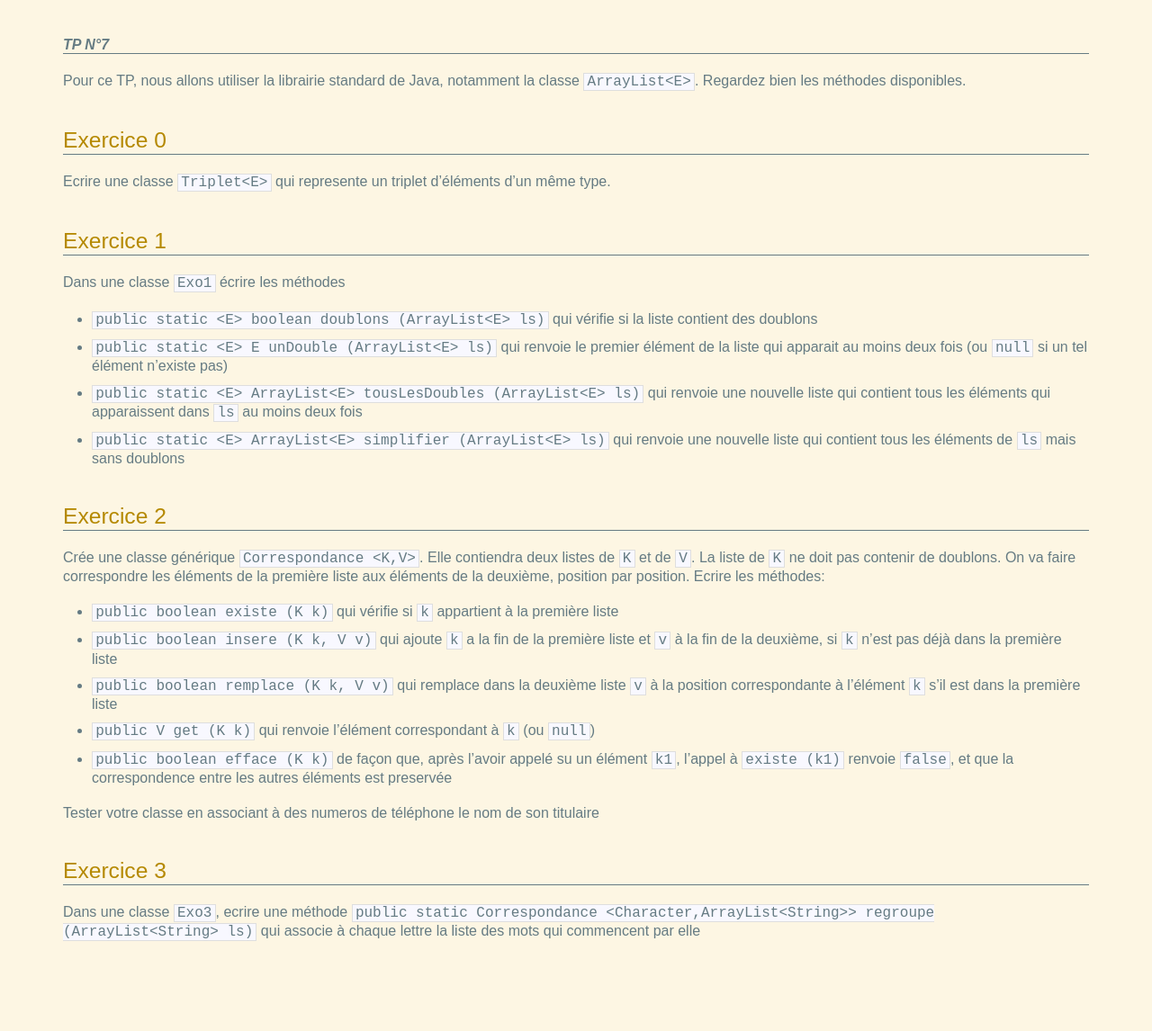
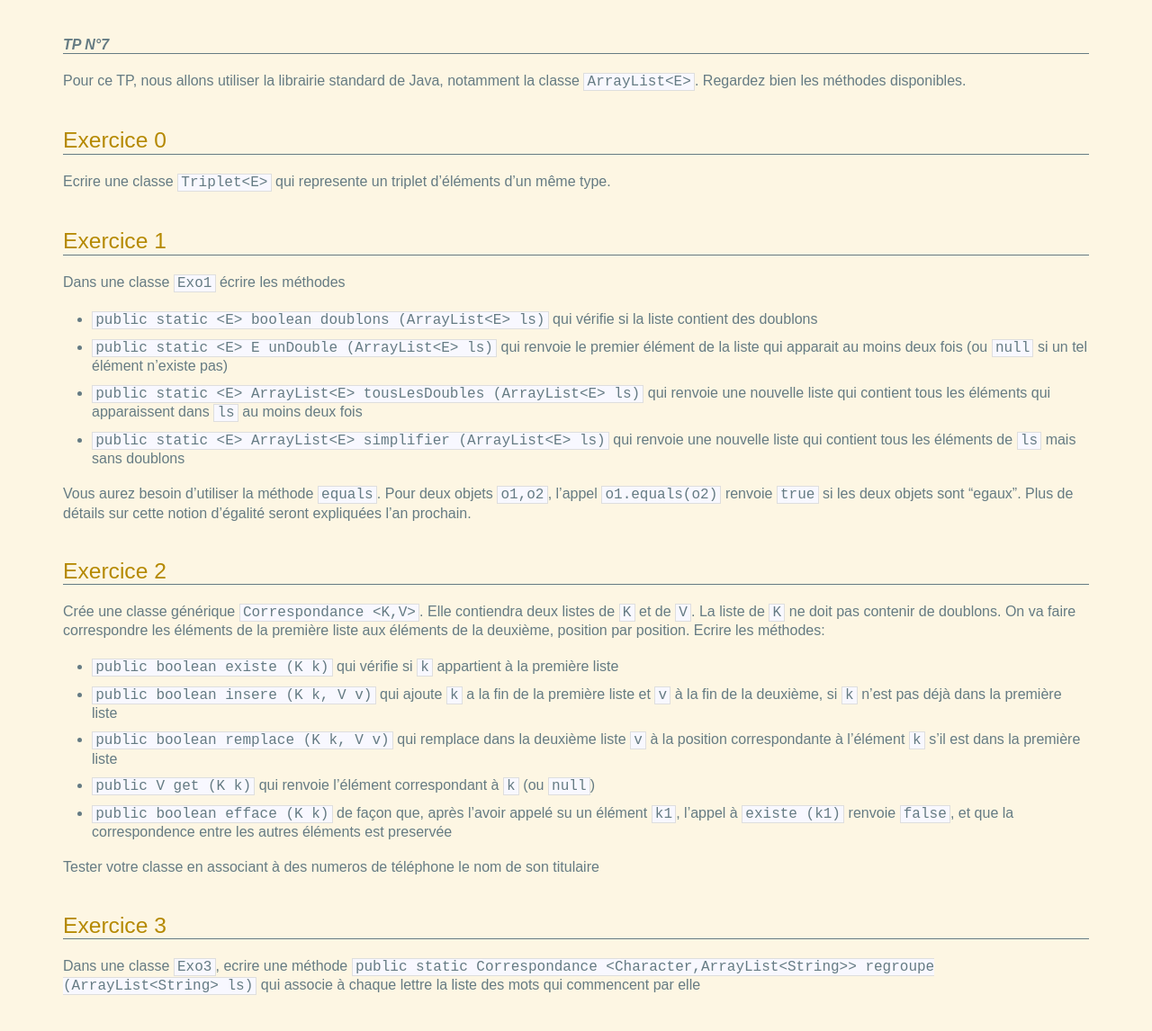
Before and after one commit to lacl-upec/l2epotp, a Jekyll site: the page built from _posts/2016-03-25-TP7.md, in a window 1280 px wide. Shown: the whole page at 90% size. Built offline with Jekyll 4.4.1, drawn with Linux system fonts in a browser that asks for light colours; before the commit the page ends 1086 px from its top, so only the background shows below that.

Commit message:
Update 2016-03-25-TP7.md

```diff
--- a/_posts/2016-03-25-TP7.md
+++ b/_posts/2016-03-25-TP7.md
@@ -17,6 +17,8 @@ Dans une classe `Exo1` écrire les méthodes
 - `public static <E> ArrayList<E> tousLesDoubles (ArrayList<E> ls)` qui renvoie une nouvelle liste qui contient tous les éléments qui apparaissent dans `ls` au moins deux fois
 - `public static <E> ArrayList<E> simplifier (ArrayList<E> ls)` qui renvoie une nouvelle liste qui contient tous les éléments de `ls` mais sans doublons
 
+Vous aurez besoin d'utiliser la méthode `equals`. Pour deux objets `o1,o2`, l'appel `o1.equals(o2)` renvoie `true` si les deux objets sont "egaux". Plus de détails sur cette notion d'égalité seront expliquées l'an prochain.
+
 
 Exercice 2
 ----------
```
